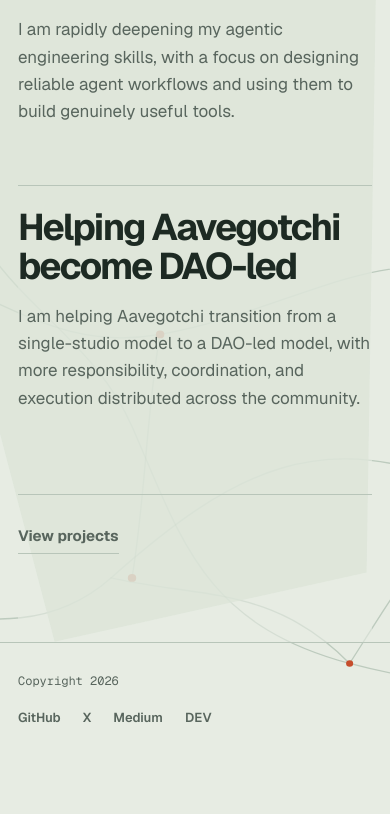
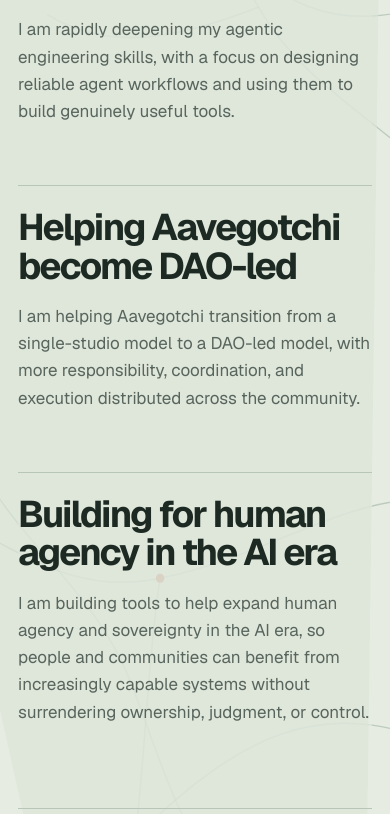
Before and after one commit to cinnabarhorse/coderdan, a Next.js app: page /now in a window 390 px wide. Shown: the part 1155-1969 px from the top of the page. Before the commit the page ends 1911 px from the top, so only its background shows below. Built offline with nearby package versions, Linux system fonts and the light colour scheme.

Commit message:
Add AI-era agency focus to Now page

```diff
--- a/pages/now.tsx
+++ b/pages/now.tsx
@@ -17,6 +17,10 @@
   {
     title: 'Helping Aavegotchi become DAO-led',
     body: 'I am helping Aavegotchi transition from a single-studio model to a DAO-led model, with more responsibility, coordination, and execution distributed across the community.',
+  },
+  {
+    title: 'Building for human agency in the AI era',
+    body: 'I am building tools to help expand human agency and sovereignty in the AI era, so people and communities can benefit from increasingly capable systems without surrendering ownership, judgment, or control.',
   },
 ]
 
--- a/styles/globals.css
+++ b/styles/globals.css
@@ -63,6 +63,7 @@
   font-family: var(--font-sans), sans-serif;
   isolation: isolate;
   min-height: 100dvh;
+  overflow-x: clip;
   position: relative;
 }
 
@@ -749,6 +750,10 @@
   margin-top: -52px;
 }
 
+.now-item:nth-child(5) {
+  grid-column: 3 / span 8;
+}
+
 .now-item h2 {
   font-size: clamp(28px, 3.2vw, 46px);
   font-weight: 620;
@@ -1057,7 +1062,8 @@
   .now-item,
   .now-item:nth-child(1),
   .now-item:nth-child(2),
-  .now-item:nth-child(4) {
+  .now-item:nth-child(4),
+  .now-item:nth-child(5) {
     margin-top: 0;
     padding-top: 22px;
   }
```
